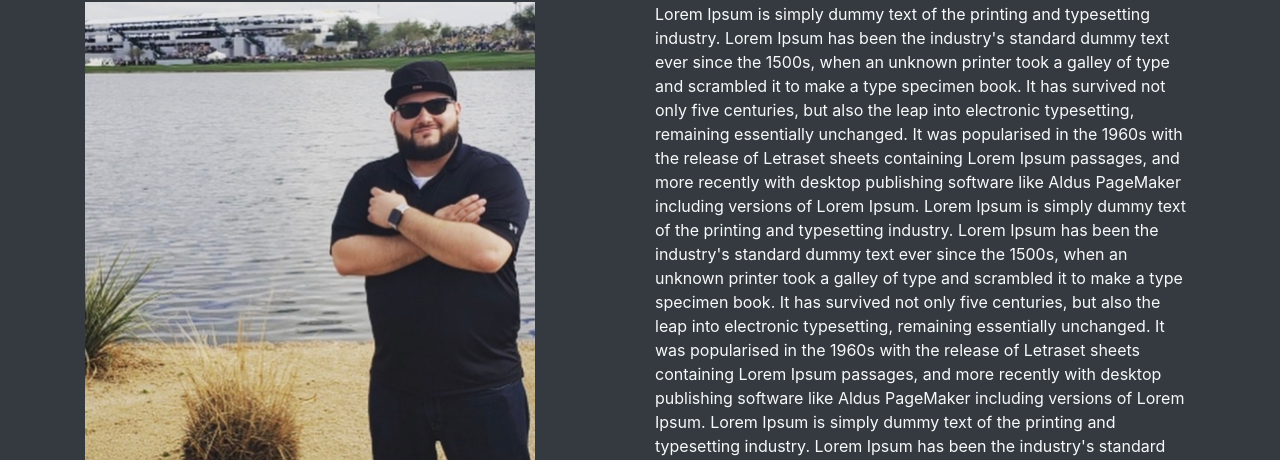
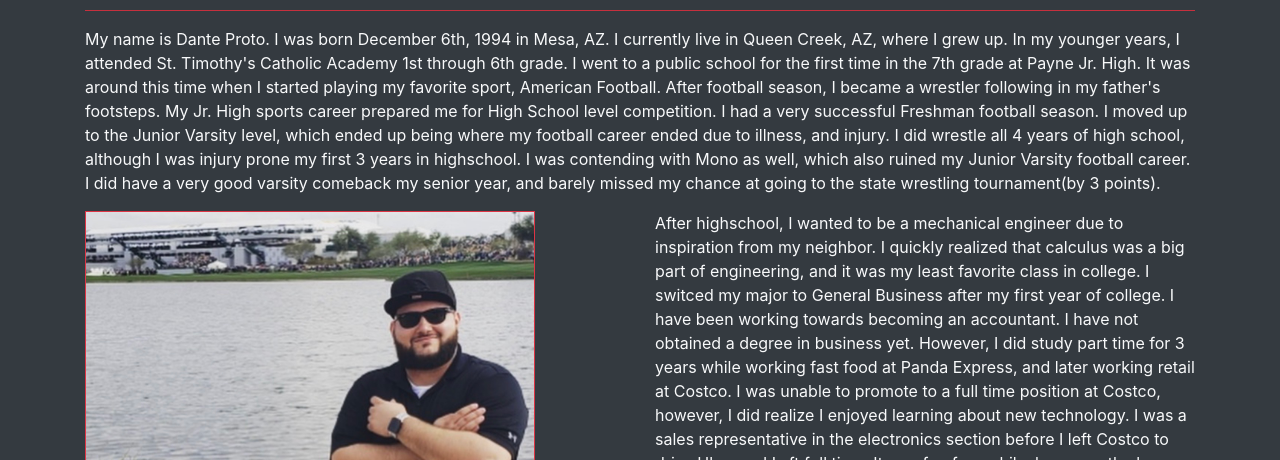
Before and after one commit to NFRNO94/Bootstrap-Portfolio, a plain HTML site: page index.html in a window 1280 px wide. Shown: the part 305-765 px from the top of the page. Drawn offline with nearby package versions, Linux system fonts and the light colour scheme.

Commit message:
this is my fourth commit

```diff
--- a/index.html
+++ b/index.html
@@ -9,7 +9,7 @@
         integrity="sha384-Gn5384xqQ1aoWXA+058RXPxPg6fy4IWvTNh0E263XmFcJlSAwiGgFAW/dAiS6JXm" crossorigin="anonymous">
 </head>
 
-<body>
+<body class="text-light bg-dark">
     <div class="container-fluid bg-dark">
         <div class="row">
             <div class="col-9">
@@ -19,7 +19,7 @@
                 </div>
             </div>
             <div class="col-3">
-                <ul class="nav justify-content-end">
+                <ul class="nav justify-content-end" style="width: 100%">
                     <li class="nav-item">
                         <a href="index.html" class="btn btn-danger">About Me</a>
                     </li>
@@ -31,7 +31,7 @@
                     </li>
                 </ul>
                 <hr class="bg-danger">
-                <div class="card text-white bg-danger mb-3 float-right" style="max-width: 18rem;">
+                <div class="card text-white bg-danger mb-3 float-right" style="width: 100%; text-align: center;">
                     <div class="card-body">
                         <h5 class="card-title">Connect With Me!</h5>
                         <a href="https://www.linkedin.com/in/dante-proto-905b67178/" class="card-link">
@@ -54,48 +54,98 @@
             <div class="row">
                 <div class="col-12">
                     <h2 class="text-light">Who am I?</h2>
+                    <hr class="bg-danger">
+                </div>
+            </div>
+            <div class="row">
+                <div class="col-12">
+                    <p class="text-light">My name is Dante Proto. I was born December 6th, 1994 in Mesa, AZ. I currently
+                        live in Queen Creek, AZ, where I grew up. In my younger years, I attended St. Timothy's Catholic
+                        Academy
+                        1st through 6th grade. I went to a public school for the first time in the 7th grade at Payne
+                        Jr. High. It
+                        was around this time when I started playing my favorite sport, American Football. After football
+                        season, I
+                        became
+                        a wrestler following in my father's footsteps. My Jr. High sports career prepared me for High
+                        School level
+                        competition.
+                        I had a very successful Freshman football season. I moved up to the Junior Varsity level, which
+                        ended up
+                        being where my
+                        football career ended due to illness, and injury. I did wrestle all 4 years of high school,
+                        although I was
+                        injury prone
+                        my first 3 years in highschool. I was contending with Mono as well, which also ruined my Junior
+                        Varsity
+                        football
+                        career. I did have a very good varsity comeback my senior year, and barely missed my chance at
+                        going to the
+                        state
+                        wrestling tournament(by 3 points).</p>
                 </div>
             </div>
             <div class="row">
                 <div class="col-lg-6 col-md-5 col-sm-4">
-                    <img src="../Bootstrap-Portfolio/assets/images/WMOcrop.jpg" class="img-fluid" alt="Responsive image"
-                        width="450px" height="600px">
+                    <img src="../Bootstrap-Portfolio/assets/images/WMOcrop.jpg" class="img-fluid border border-danger"
+                        alt="Responsive image" width="450px" height="700px">
                 </div>
                 <div class="col-lg-6 co-md-7 col-sm-8">
-                    <p class="text-light">Lorem Ipsum is simply dummy text of the printing and typesetting industry.
-                        Lorem Ipsum has been
-                        the
-                        industry's standard dummy text ever since the 1500s, when an unknown printer took a galley of
-                        type
-                        and scrambled it to make a type specimen book. It has survived not only five centuries, but also
-                        the
-                        leap into electronic typesetting, remaining essentially unchanged. It was popularised in the
-                        1960s
-                        with the release of Letraset sheets containing Lorem Ipsum passages, and more recently with
-                        desktop
-                        publishing software like Aldus PageMaker including versions of Lorem Ipsum. Lorem Ipsum is
-                        simply
-                        dummy text of the printing and typesetting industry. Lorem Ipsum has been the industry's
-                        standard
-                        dummy text ever since the 1500s, when an unknown printer took a galley of type and scrambled it
-                        to
-                        make a type specimen book. It has survived not only five centuries, but also the leap into
-                        electronic typesetting, remaining essentially unchanged. It was popularised in the 1960s with
-                        the
-                        release of Letraset sheets containing Lorem Ipsum passages, and more recently with desktop
-                        publishing software like Aldus PageMaker including versions of Lorem Ipsum. Lorem Ipsum is
-                        simply
-                        dummy text of the printing and typesetting industry. Lorem Ipsum has been the industry's
-                        standard
-                        dummy text ever since the 1500s, when an unknown printer took a galley of type and scrambled it
-                        to
-                        make a type specimen book. It has survived not only five centuries, but also the leap into
-                        electronic typesetting, remaining essentially unchanged. It was popularised in the 1960s with
-                        the
-                        release of Letraset sheets containing Lorem Ipsum passages, and more recently with desktop
-                        publishing software like Aldus PageMaker including versions of Lorem Ipsum.</p>
+                    <p class="text-light">
+                        After highschool, I wanted to be a mechanical engineer due to
+                        inspiration
+                        from my neighbor. I quickly realized that
+                        calculus was a big part of engineering, and it was my least favorite class in college. I switced
+                        my major to
+                        General
+                        Business after my first year of college. I have been working towards becoming an accountant. I
+                        have not
+                        obtained a degree
+                        in business yet. However, I did study part time for 3 years while working fast food at Panda
+                        Express, and
+                        later working
+                        retail at Costco. I was unable to promote to a full time position at Costco, however, I did
+                        realize I
+                        enjoyed learning
+                        about new technology. I was a sales representative in the electronics section before I left
+                        Costco to drive Uber and Lyft full time. It was fun for awhile, however, the hours are hard, and
+                        the wear
+                        and tear on
+                        your vehicle really adds up over time. I landed a job with Dish Network as a Customer Service
+                        representative. I handled
+                        customer service calls until I was later promoted to technical support. I then handled a mix of
+                        tech and
+                        customer service
+                        calls. As delightful as phone calls may be, I decided that they were not for me, and I was
+                        thinking about
+                        quitting Dish before
+                        Chat Support came to our site. I was a part of the first 2 chat teams that were created at the
+                        Phoenix
+                        location. I now
+                        handle a mix of tech and customer service chats, up to two at a time. I enjoy chat support a lot
+                        more than
+                        phone calls,
+                        as it seems to be more efficient, and I can be more descriptive to help the customer to the best
+                        of my
+                        ability.</p>
                 </div>
-
+            </div>
+            <br>
+            <div class="row">
+                <div class="col-12">
+                    <p>The only issue with chat is there is not a lot of room to grow, and promote. That is why I am
+                        currently
+                        attending UA Coding
+                        Bootcamp, to learn about writing code, and using code in real life applications. I also would
+                        love to
+                        advance
+                        to a point where I can make websites, and applications of my own. I hope to find a new career
+                        with Dish,
+                        or a better opportunity with my new coding knowledge, pending the completion of the Bootcamp. I
+                        am excited
+                        and eager to
+                        learn as much as I can about code!</p>
+                </div>
             </div>
         </div>
         <br>
```
Also changed, not shown: contact.html (+17 -10 lines), portfolio.html (+25 -18 lines), 1 other file.
